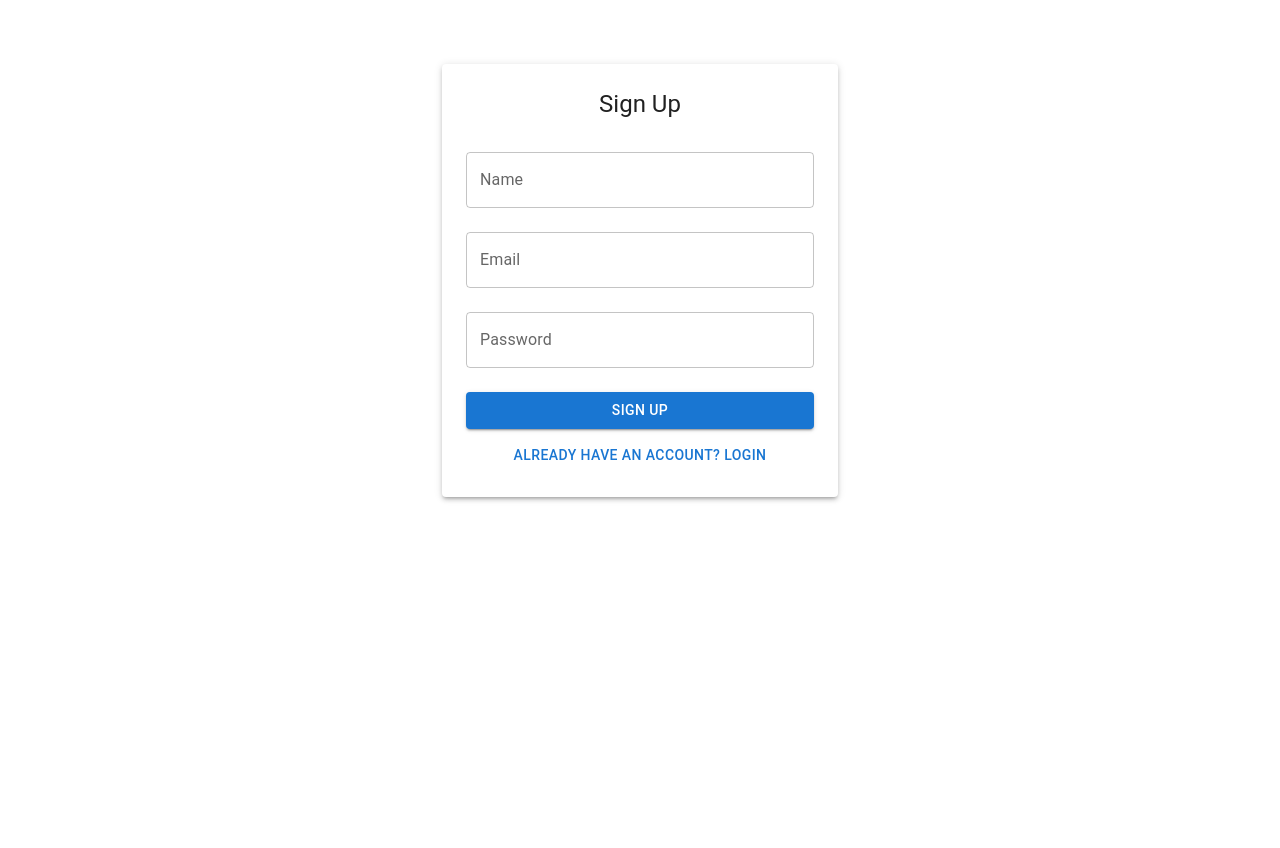
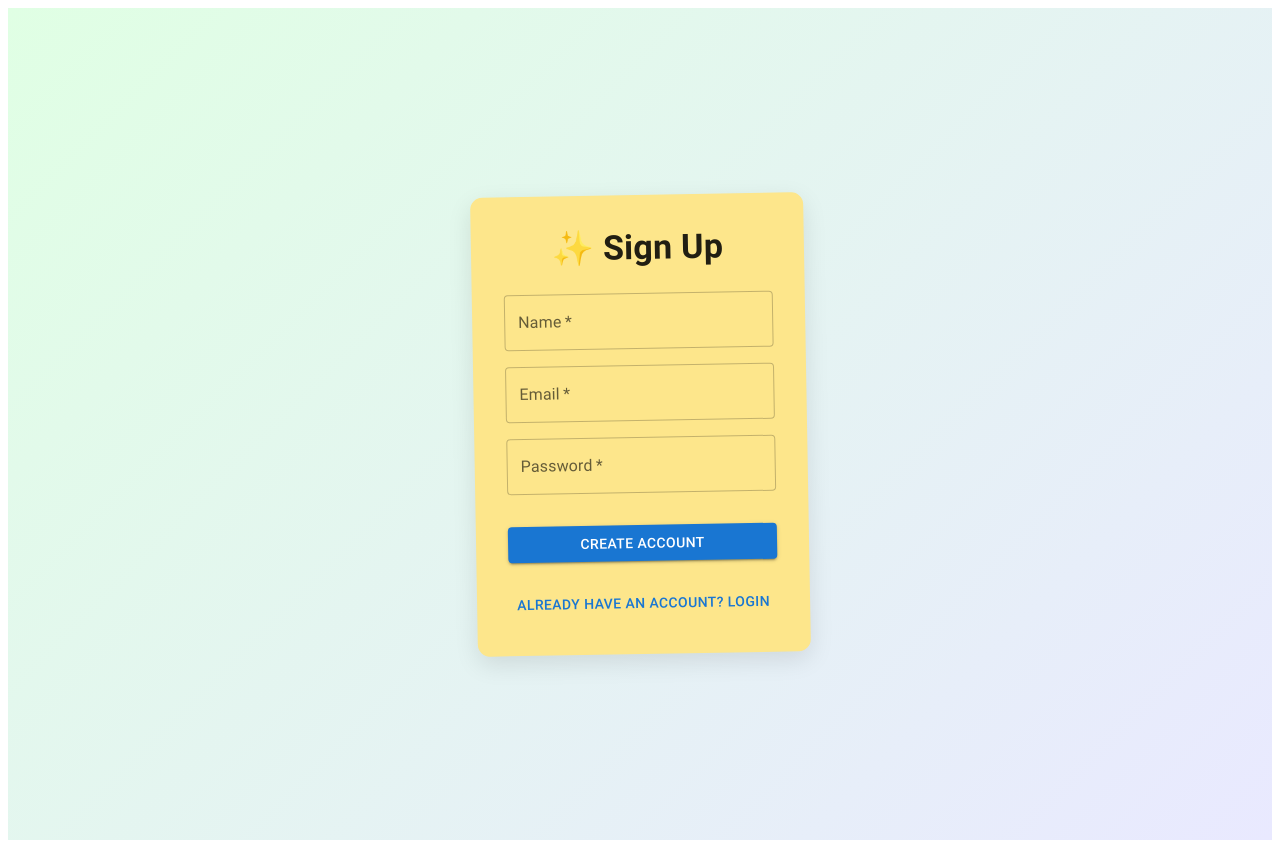
Before and after one commit to tonykuriakose/smart-todo-frontend, a React (Vite) app: page / in a window 1280 px wide. Before the commit the page ends 800 px from the top, so only its background shows below. Built offline with nearby package versions, Linux system fonts and the light colour scheme.

Commit message:
feat : Global background

```diff
--- a/src/components/Navbar.jsx
+++ b/src/components/Navbar.jsx
@@ -13,7 +13,7 @@ export default function Navbar() {
     <AppBar
       position="static"
       sx={{
-        bgcolor: '#FFFA91', // light yellow background like sticky notes
+        bgcolor: '#FFFA91',
         boxShadow: '0px 4px 10px rgba(0,0,0,0.1)',
         transform: 'rotate(-0.3deg)',
       }}
--- a/src/pages/Login.jsx
+++ b/src/pages/Login.jsx
@@ -7,15 +7,16 @@ import {
   Box,
   Paper
 } from '@mui/material';
-import axios from 'axios';
 import { useNavigate } from 'react-router-dom';
+import { login } from '../api/auth';
+import { motion } from 'framer-motion';
 
 export default function Login() {
   const [formData, setFormData] = useState({ email: '', password: '' });
   const navigate = useNavigate();
 
   const handleChange = (e) => {
-    setFormData(prev => ({
+    setFormData((prev) => ({
       ...prev,
       [e.target.name]: e.target.value
     }));
@@ -24,8 +25,7 @@ export default function Login() {
   const handleSubmit = async (e) => {
     e.preventDefault();
     try {
-      const baseURL = import.meta.env.VITE_API_BASE_URL;
-      const res = await axios.post(`${baseURL}/api/auth/login`, formData);
+      const res = await login(formData);
       localStorage.setItem('token', res.data.token);
       navigate('/todos');
     } catch (err) {
@@ -34,44 +34,63 @@ export default function Login() {
   };
 
   return (
-    <Container maxWidth="xs">
-      <Paper elevation={3} sx={{ padding: 3, marginTop: 8 }}>
-        <Typography variant="h5" align="center">Login</Typography>
-        <Box component="form" onSubmit={handleSubmit} mt={2}>
+    <Box
+      sx={{
+        minHeight: '100vh',
+        background: 'linear-gradient(135deg, #A7F3D0 0%, #C7D2FE 100%)',
+        display: 'flex',
+        justifyContent: 'center',
+        alignItems: 'center',
+        padding: 2,
+      }}
+    >
+      <motion.div
+        initial={{ opacity: 0, y: -10 }}
+        animate={{ opacity: 1, y: 0 }}
+        transition={{ duration: 0.6 }}
+      >
+        <Paper
+          elevation={6}
+          sx={{
+            padding: 4,
+            maxWidth: 400,
+            bgcolor: '#C7D2FE',
+            borderRadius: 3,
+            transform: 'rotate(1deg)',
+            boxShadow: '0 8px 24px rgba(0, 0, 0, 0.1)'
+          }}
+        >
+          <Typography variant="h4" align="center" gutterBottom fontWeight="bold">
+            🔐 Login
+          </Typography>
+          <Box component="form" onSubmit={handleSubmit} mt={3} display="flex" flexDirection="column" gap={2}>
             <TextField
               label="Email"
               name="email"
+              type="email"
               fullWidth
-            margin="normal"
               value={formData.email}
               onChange={handleChange}
+              required
             />
             <TextField
               label="Password"
               name="password"
               type="password"
               fullWidth
-            margin="normal"
               value={formData.password}
               onChange={handleChange}
+              required
             />
-          <Button
-            type="submit"
-            variant="contained"
-            fullWidth
-            sx={{ mt: 2 }}
-          >
+            <Button type="submit" variant="contained" fullWidth sx={{ mt: 2 }}>
               Login
             </Button>
-          <Button
-            fullWidth
-            sx={{ mt: 1 }}
-            onClick={() => navigate('/')}
-          >
+            <Button fullWidth sx={{ mt: 1 }} onClick={() => navigate('/')}>
               Don't have an account? Sign Up
             </Button>
           </Box>
         </Paper>
-    </Container>
+      </motion.div>
+    </Box>
   );
 }
--- a/src/pages/Signup.jsx
+++ b/src/pages/Signup.jsx
@@ -1,23 +1,24 @@
-import { useState } from "react";
-import {Container,TextField,Button,Typography,Box,Paper,} from "@mui/material";
-import { useNavigate } from "react-router-dom";
-import { signup } from "../api/auth";
+import { useState } from 'react';
+import {
+  Container,
+  TextField,
+  Button,
+  Typography,
+  Box,
+  Paper
+} from '@mui/material';
+import { useNavigate } from 'react-router-dom';
+import { signup } from '../api/auth';
+import { motion } from 'framer-motion';
 
 export default function Signup() {
-  const [formData, setFormData] = useState({
-    email: "",
-    password: "",
-    name: "",
-  });
-
-  console.log(formData);
-
+  const [formData, setFormData] = useState({ email: '', password: '', name: '' });
   const navigate = useNavigate();
 
   const handleChange = (e) => {
     setFormData((prev) => ({
       ...prev,
-      [e.target.name]: e.target.value,
+      [e.target.name]: e.target.value
     }));
   };
 
@@ -25,54 +26,80 @@ export default function Signup() {
     e.preventDefault();
     try {
       const res = await signup(formData);
-      localStorage.setItem("token", res.data.token);
-      navigate("/todos");
+      localStorage.setItem('token', res.data.token);
+      navigate('/todos');
     } catch (err) {
-      alert(err.response?.data?.message || "Signup failed");
+      alert(err.response?.data?.message || 'Signup failed');
     }
   };
 
   return (
-    <Container maxWidth="xs">
-      <Paper elevation={3} sx={{ padding: 3, marginTop: 8 }}>
-        <Typography variant="h5" align="center">
-          Sign Up
+    <Box
+      sx={{
+        minHeight: '100vh',
+        background: 'linear-gradient(135deg, #e0ffe4 0%, #e9e9ff 100%)',
+
+        display: 'flex',
+        justifyContent: 'center',
+        alignItems: 'center',
+        padding: 2,
+      }}
+    >
+      <motion.div
+        initial={{ opacity: 0, y: -10 }}
+        animate={{ opacity: 1, y: 0 }}
+        transition={{ duration: 0.6 }}
+      >
+        <Paper
+          elevation={6}
+          sx={{
+            padding: 4,
+            maxWidth: 400,
+            bgcolor: '#FDE68B',
+            borderRadius: 3,
+            transform: 'rotate(-1deg)',
+            boxShadow: '0 8px 24px rgba(0, 0, 0, 0.1)'
+          }}
+        >
+          <Typography variant="h4" align="center" gutterBottom fontWeight="bold" color="text.primary">
+            ✨ Sign Up
           </Typography>
-        <Box component="form" onSubmit={handleSubmit} mt={2}>
+          <Box component="form" onSubmit={handleSubmit} mt={3} display="flex" flexDirection="column" gap={2}>
             <TextField
               label="Name"
               name="name"
               fullWidth
-            margin="normal"
               value={formData.name}
               onChange={handleChange}
+              required
             />
             <TextField
               label="Email"
               name="email"
+              type="email"
               fullWidth
-            margin="normal"
               value={formData.email}
               onChange={handleChange}
+              required
             />
             <TextField
               label="Password"
               name="password"
               type="password"
               fullWidth
-            margin="normal"
               value={formData.password}
               onChange={handleChange}
+              required
             />
-
             <Button type="submit" variant="contained" fullWidth sx={{ mt: 2 }}>
-            Sign Up
+              Create Account
             </Button>
-          <Button fullWidth sx={{ mt: 1 }} onClick={() => navigate("/login")}>
+            <Button fullWidth sx={{ mt: 1 }} onClick={() => navigate('/login')}>
               Already have an account? Login
             </Button>
           </Box>
         </Paper>
-    </Container>
+      </motion.div>
+    </Box>
   );
 }
```
Lines whose indentation alone changed are shown as unchanged.
